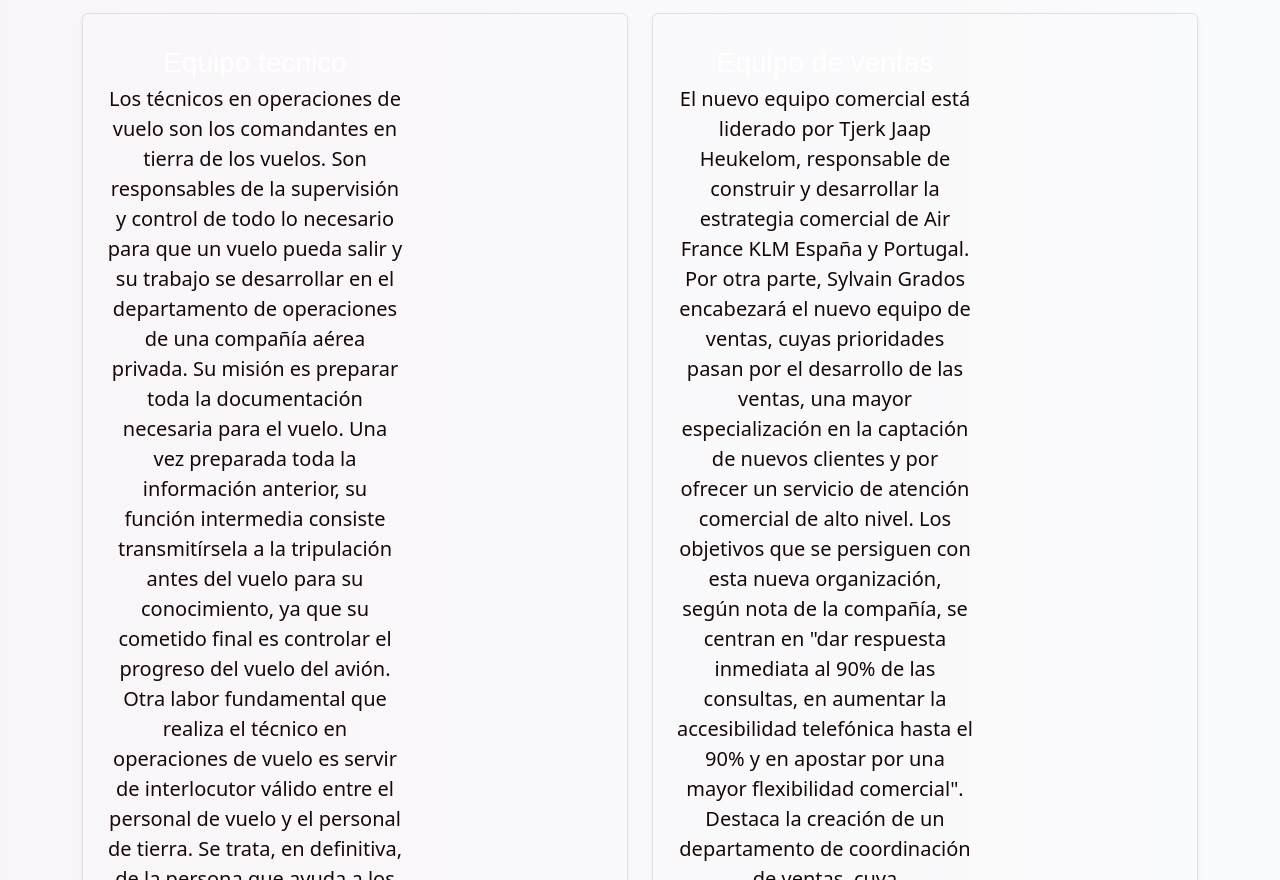
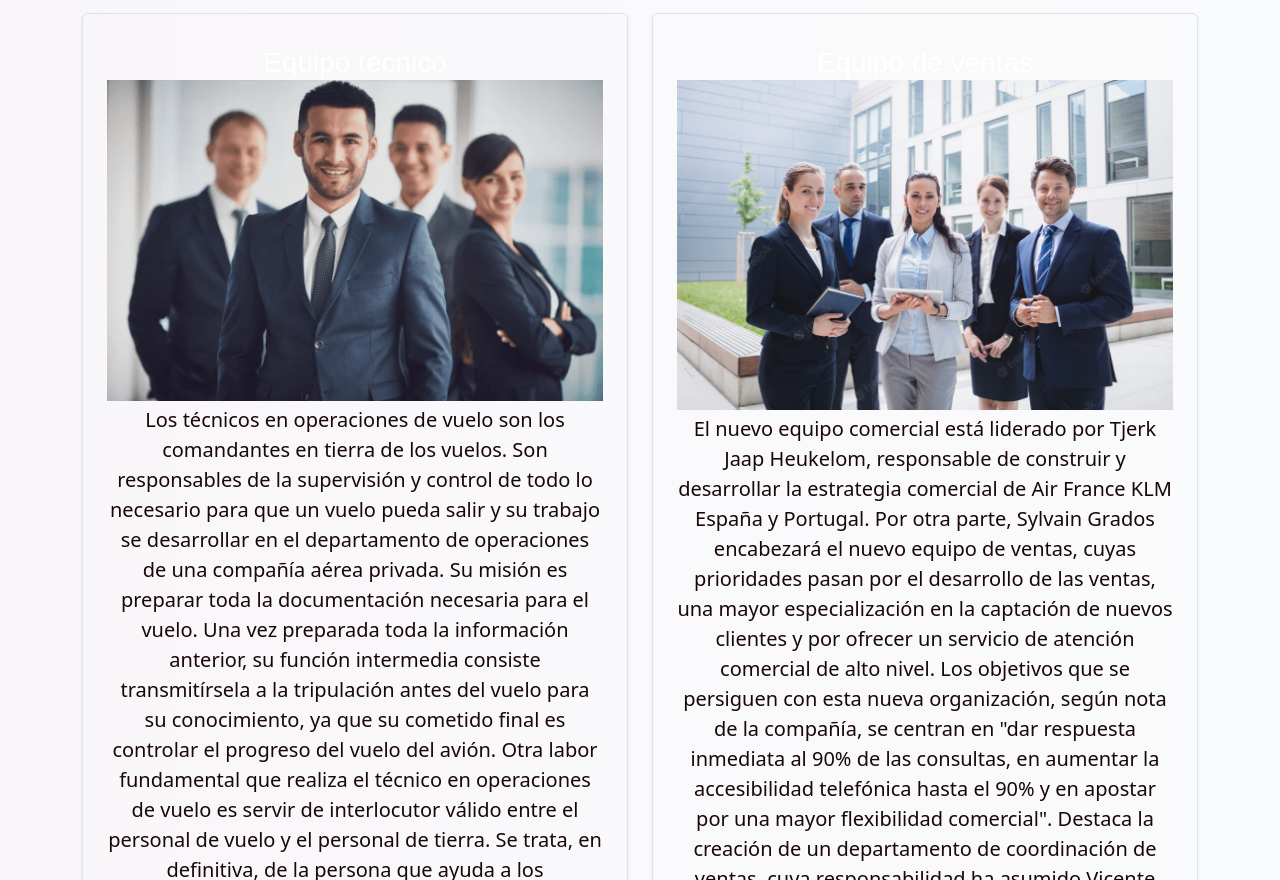
Before and after one commit to Diegosilcor/Cotizador-vuelos-JavaScript-proyecto-final-coder-house, a plain HTML site: page nosotros.html in a window 1280 px wide. Shown: the part 1085-1965 px from the top of the page. Drawn offline with nearby package versions, Linux system fonts and the light colour scheme; the site is published under a folder, as on GitHub Pages, so addresses that start at the root find nothing.

Commit message:
Se agregaron los cambios de diseños correctamente

```diff
--- a/nosotros.html
+++ b/nosotros.html
@@ -87,7 +87,7 @@
                     <div class="col p-4 d-flex flex-column position-static">
                         <strong class="d-inline-block mb-2 text-primary"></strong>
                         <h3 class="mb-0">Equipo tecnico</h3>
-                        <img src="/images/persona 1.png" alt="">
+                        <img src="images/persona 1.png" alt="">
                         <div class="mb-1 text-muted"></div>
                         <p class="card-text mb-auto">Los técnicos en operaciones de vuelo son los comandantes en tierra de los vuelos. Son responsables de la supervisión y
                         control de todo lo necesario para que un vuelo pueda salir y su trabajo se desarrollar en el departamento de operaciones
@@ -114,7 +114,7 @@
                     <div class="col p-4 d-flex flex-column position-static">
                         <strong class="d-inline-block mb-2 text-success"></strong>
                         <h3 class="mb-0">Equipo de ventas</h3>
-                        <img src="/images/ejecutivo 4.webp" alt="">
+                        <img src="images/ejecutivo 4.webp" alt="">
                         <div class="mb-1 text-muted"></div>
                         <p class="mb-auto">El nuevo equipo comercial está liderado por Tjerk Jaap Heukelom, responsable de construir y desarrollar la estrategia
                         comercial de Air France KLM España y Portugal. Por otra parte, Sylvain Grados encabezará el nuevo equipo de ventas,
```
